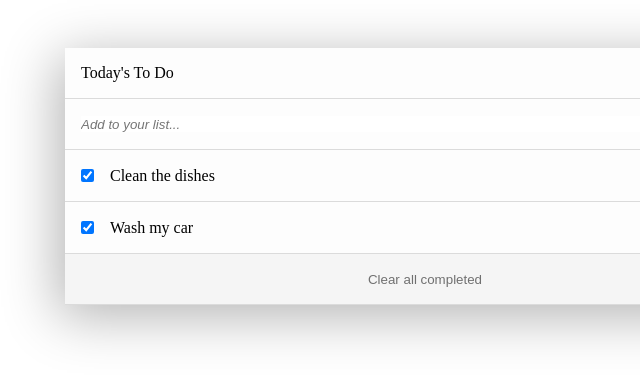
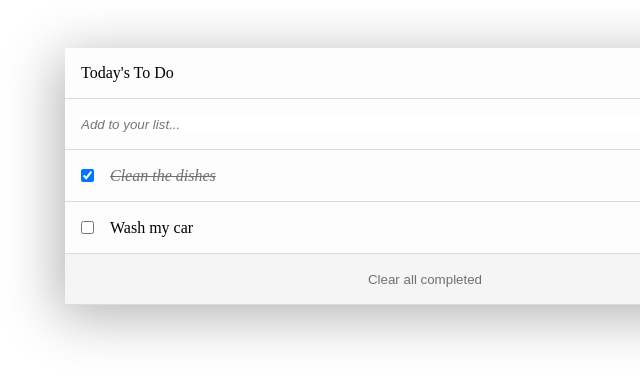
Before and after one commit to Luiscarlosvd/To-do-list, a website built with webpack: page src/index.html in a window 1280 px wide. Both pictures are taken after a click on the checkbox 302 px from the left and 175 px from the top of the page. Shown: the full height of the page, 215-855 px from the left. Built offline with nearby package versions, Linux system fonts and the light colour scheme.

Commit message:
Create event listener to change the style of the description and the value of completed key

```diff
--- a/src/index.js
+++ b/src/index.js
@@ -29,7 +29,7 @@ let list = [
     },
     {
         description: 'Wash my car',
-        completed: true,
+        completed: false,
         index: 2,
     },
 ]
@@ -37,6 +37,7 @@ let list = [
 const render = () => {
     const listContainer = document.querySelector('.check-list')
     for(let i = 0; i < list.length; i++){
+
         const listElement = document.createElement('li');
 
         listElement.classList.add('list-task');
@@ -52,6 +53,16 @@ const render = () => {
         descriptionTask.contentEditable = 'true';
         descriptionTask.textContent = `${list[i].description}`
         listElement.appendChild(descriptionTask);
+
+        inputList.addEventListener('click', () => {
+            if(inputList.checked){
+              descriptionTask.classList.add('hoverline');
+              list[i].completed = true;
+            } else {
+              descriptionTask.classList.remove('hoverline');
+              list[i].completed = false;
+            }
+        });
 
         const buttonTask = document.createElement('button');
         buttonTask.classList.add('button-more');
--- a/src/style.css
+++ b/src/style.css
@@ -9,6 +9,12 @@
 body {
   display: flex;
   justify-content: center;
+}
+
+.hoverline {
+  text-decoration: line-through;
+  font-style: italic;
+  color: #707070;
 }
 
 .to-do-list-container h1 {
```
Also changed, not shown: dist/8e561784b633453a559a.svg (deleted), dist/90188df6a6ba99d8468f.png (added), dist/a581267edd0090e8f25a.png (added), dist/b772ed731f77db37cb89.png (added), dist/index.html, dist/main.js.
